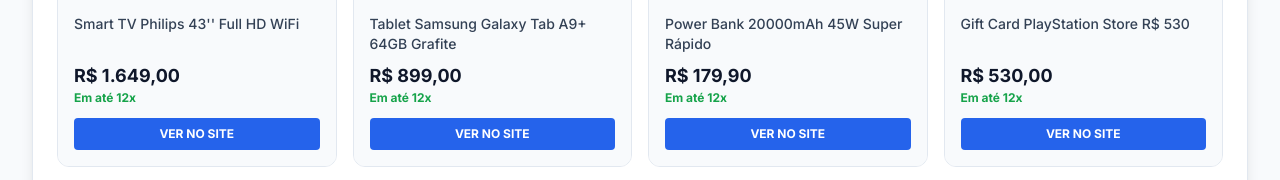
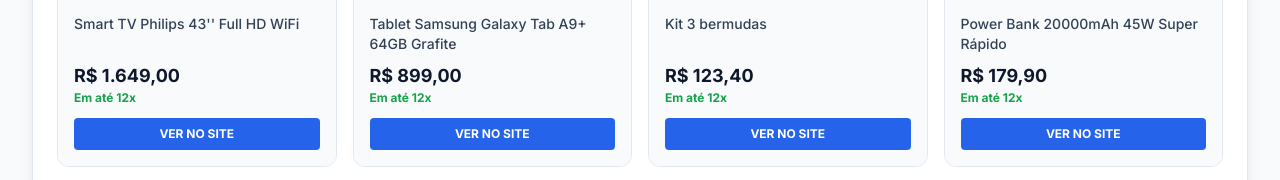
Before and after one commit to jvssobrinho/jvssobrinho.github.io, a plain HTML site: page index.html in a window 1280 px wide. Shown: the part 595-775 px from the top of the page. Drawn offline with nearby package versions, Linux system fonts and the light colour scheme.

Commit message:
Update index.html

```diff
--- a/index.html
+++ b/index.html
@@ -118,6 +118,12 @@
                 link: "https://mercadolivre.com/sec/1aQP8Rg"
             },
             {
+                title: "Kit 3 bermudas",
+                image: "https://http2.mlstatic.com/D_NQ_NP_833878-MLU74768310323_032024-O.webp",
+                price: "R$ 123,40",
+                link: "https://mercadolivre.com/sec/1RWkfWo"
+            },
+           {
                 title: "Power Bank 20000mAh 45W Super Rápido",
                 image: "https://http2.mlstatic.com/D_NQ_NP_833878-MLU74768310323_032024-O.webp",
                 price: "R$ 179,90",
```
